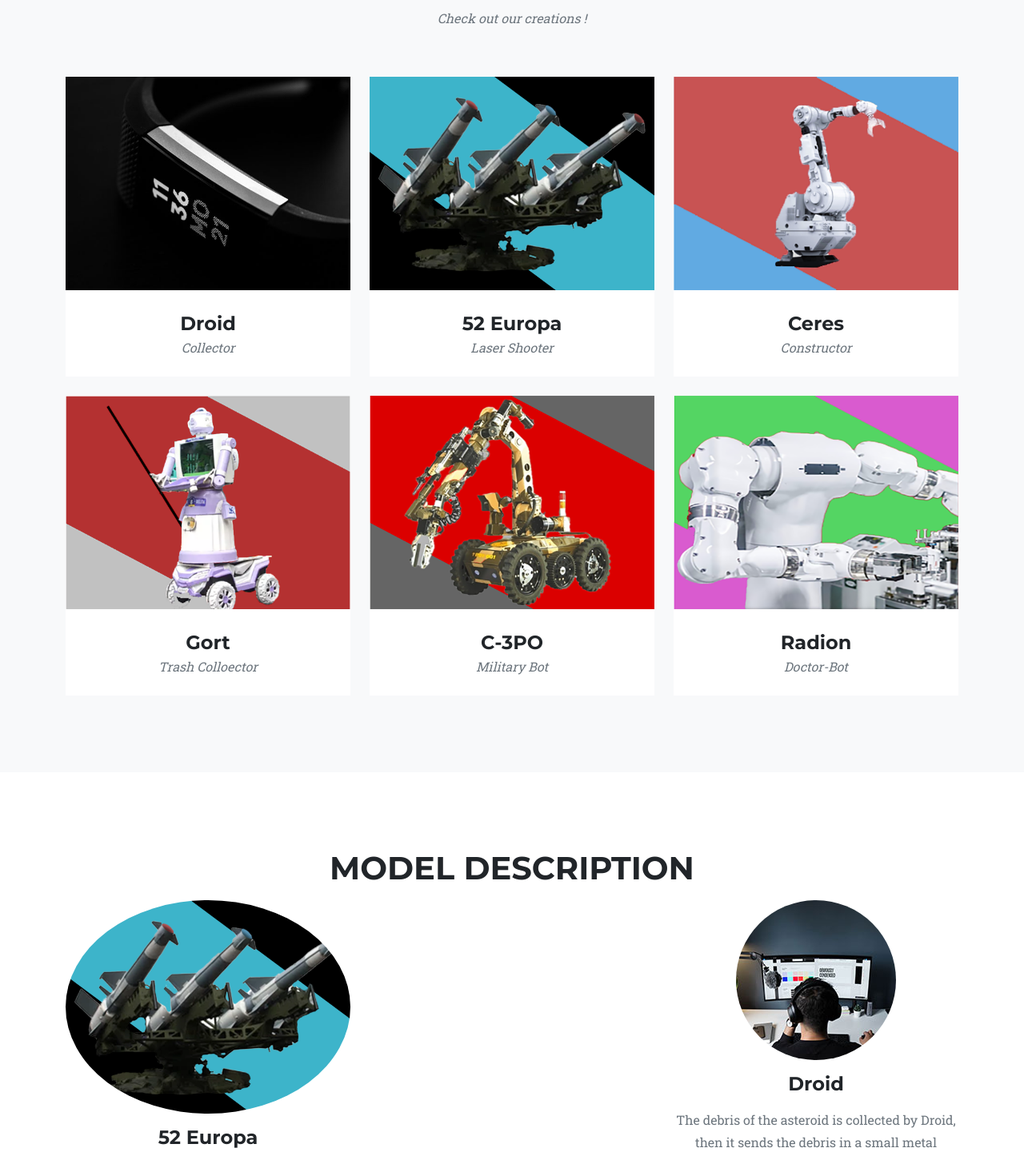
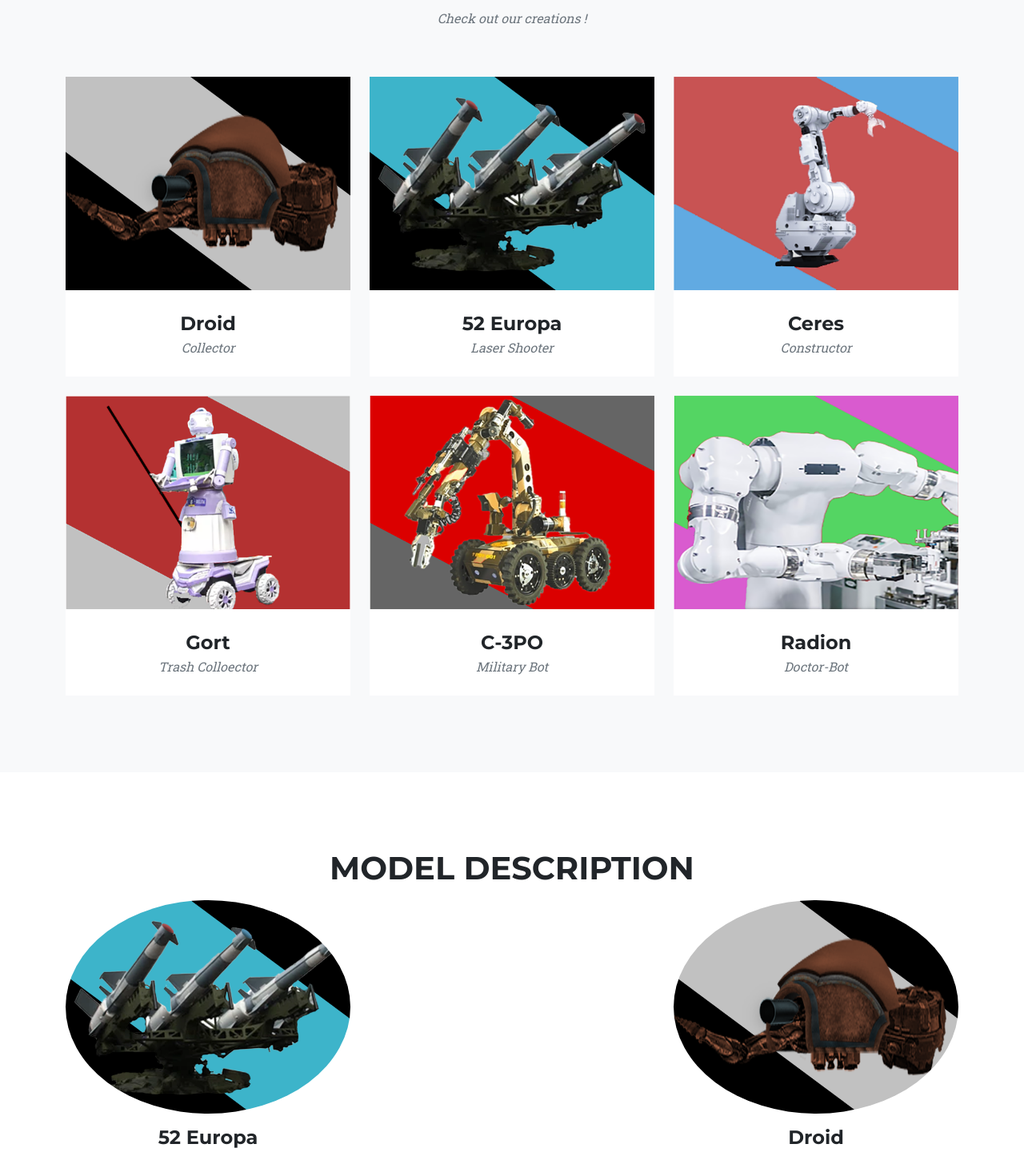
Before and after one commit to Chaim-007/Create-X, a plain HTML site: page Template/index.html in a window 1280 px wide. Shown: the part 964-2405 px from the top of the page at 80% size. Drawn offline with nearby package versions, Linux system fonts and the light colour scheme.

Commit message:
frontend completed

```diff
--- a/Template/index.html
+++ b/Template/index.html
@@ -69,7 +69,7 @@
                             <div class="portfolio-hover">
                                 <div class="portfolio-hover-content"><i class="fas fa-plus fa-3x"></i></div>
                             </div>
-                            <img class="img-fluid" src="assets/img/portfolio/1.jpg" alt="..." />
+                            <img class="img-fluid" src="assets/img/portfolio/Droid.png" alt="..." />
                         </a>
                         <div class="portfolio-caption">
                             <div class="portfolio-caption-heading">Droid</div>
@@ -172,7 +172,7 @@
                     </p>
                 </div>
                 <div class="col-md-4">
-                    <div class="timeline-image"><img class="rounded-circle img-fluid" src="assets/img/about/2.jpg" alt="..." /></div>
+                    <div class="timeline-image"><img class="rounded-circle img-fluid" src="assets/img/portfolio/Droid.png" alt="..." /></div>
                     <h4 class="my-3">Droid</h4>
                     <p class="text-muted">The debris of the asteroid is collected by Droid, then it sends the debris in a small metal shuttle, equipped with a parachute and a GPS, and is sent to Earth The AI In the Small Shuttle will send the co-ordinates of the landing Spot
                         to the control room.
@@ -405,7 +405,7 @@
 
                                 <h2 class="text-uppercase"> Mark X</h2>
 
-                                <img class="img-fluid d-block mx-auto" src="assets/img/portfolio/1.jpg" alt="..." />
+                                <img class="img-fluid d-block mx-auto" src="assets/img/portfolio/Droid.png" alt="..." />
                                 <p> This is a Spacecraft shuttle that receives he coordinates of the asteroids through 52 Europa and collects the minerals of the asteroids </p>
                                 <ul class="list-inline">
                                     <li>
```
